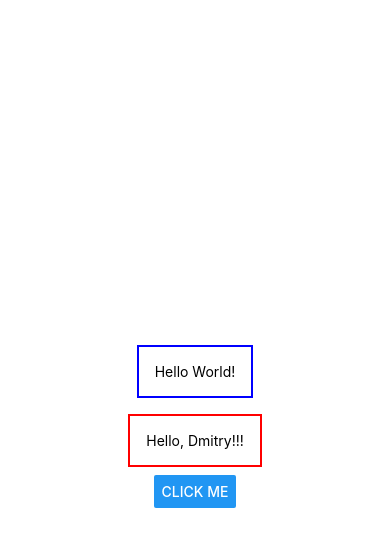
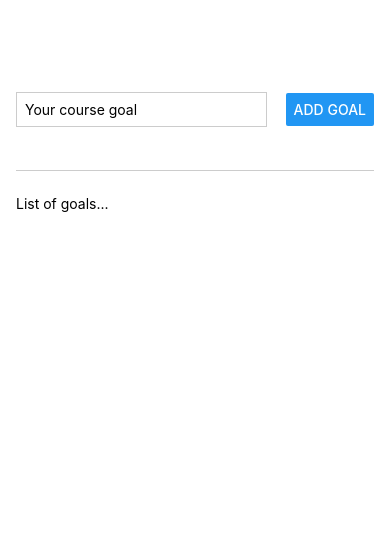
Before and after one commit to Mowgle88/RNCourse, a React Native app: screen / in a window 390 px wide. Shown: the top 546 px of the page. Built offline with nearby package versions, Linux system fonts and the light colour scheme.

Commit message:
feat: add a first basic layout

```diff
--- a/App.tsx
+++ b/App.tsx
@@ -1,29 +1,43 @@
 import { StatusBar } from 'expo-status-bar';
-import { Button, StyleSheet, Text, View } from 'react-native';
+import { Button, StyleSheet, Text, TextInput, View } from 'react-native';
 
 export default function App() {
   return (
-    <View style={styles.container}>
-      <View>
-        <Text style={styles.dummyText}>Hello World!</Text>
+    <View style={styles.appContainer}>
+      <View style={styles.inputContainer}>
+        <TextInput style={styles.textInput} placeholder='Your course goal'/>
+        <Button title='Add Goal' />
       </View>
-      <Text style={{margin: 8, borderWidth: 2, borderColor: 'red', padding:16}}>Hello, Dmitry!!!</Text>
-      <Button title='Click me' />
+      <View style={styles.goalsContainer}>
+        <Text>List of goals...</Text>
+      </View>
     </View>
   );
 }
 
 const styles = StyleSheet.create({
-  container: {
+  appContainer: {
     flex: 1,
-    backgroundColor: '#fff',
+    padding: 50,
+    paddingHorizontal: 16
+  },
+  inputContainer: {
+    flex: 1,
+    flexDirection: 'row',
+    justifyContent: 'space-between',
     alignItems: 'center',
-    justifyContent: 'center',
+    marginBottom: 24,
+    borderBottomWidth: 1,
+    borderBottomColor: '#cccccc'
   },
-  dummyText: {
-    margin: 8,
-    padding: 16,
-    borderWidth: 2,
-    borderColor: 'blue'
+  textInput: {
+    borderWidth: 1,
+    borderColor: '#cccccc',
+    width: '70%',
+    marginRight: 8,
+    padding: 8
+  },
+  goalsContainer: {
+    flex: 5
   }
 });
```
